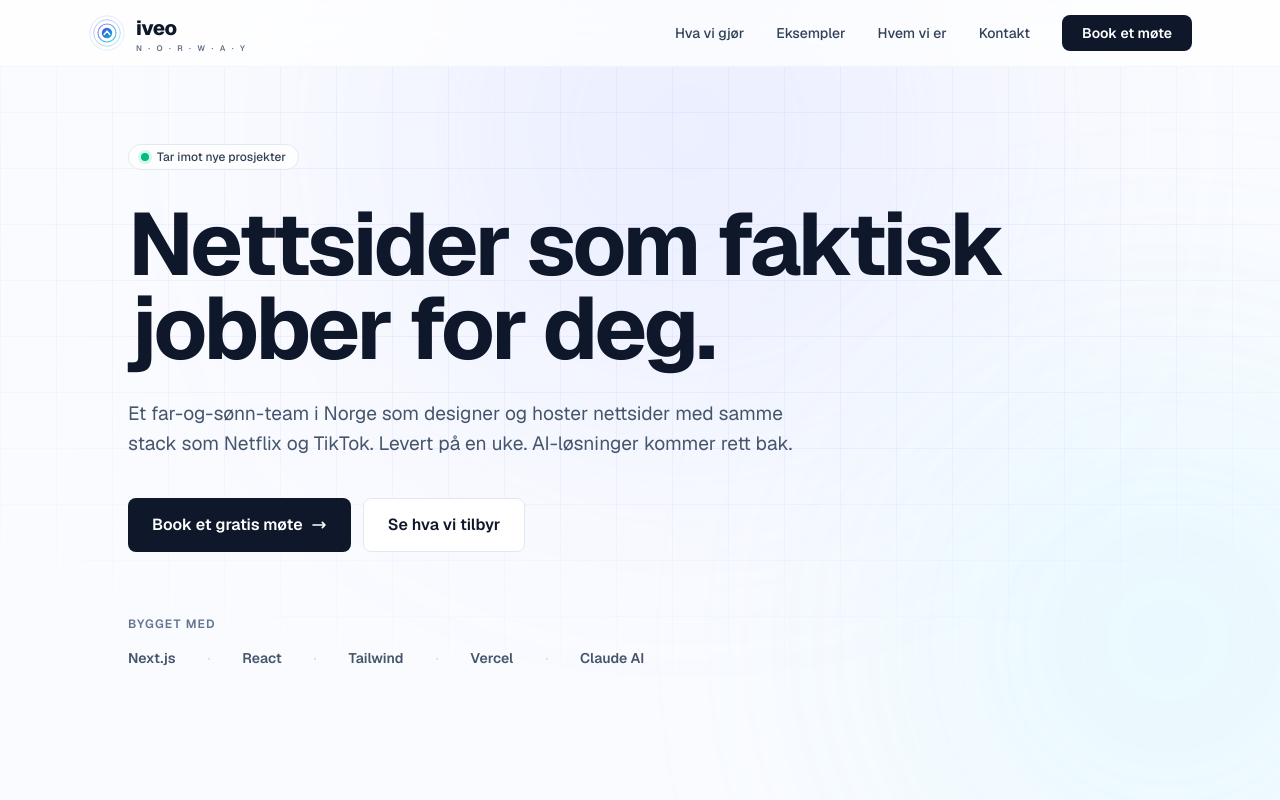
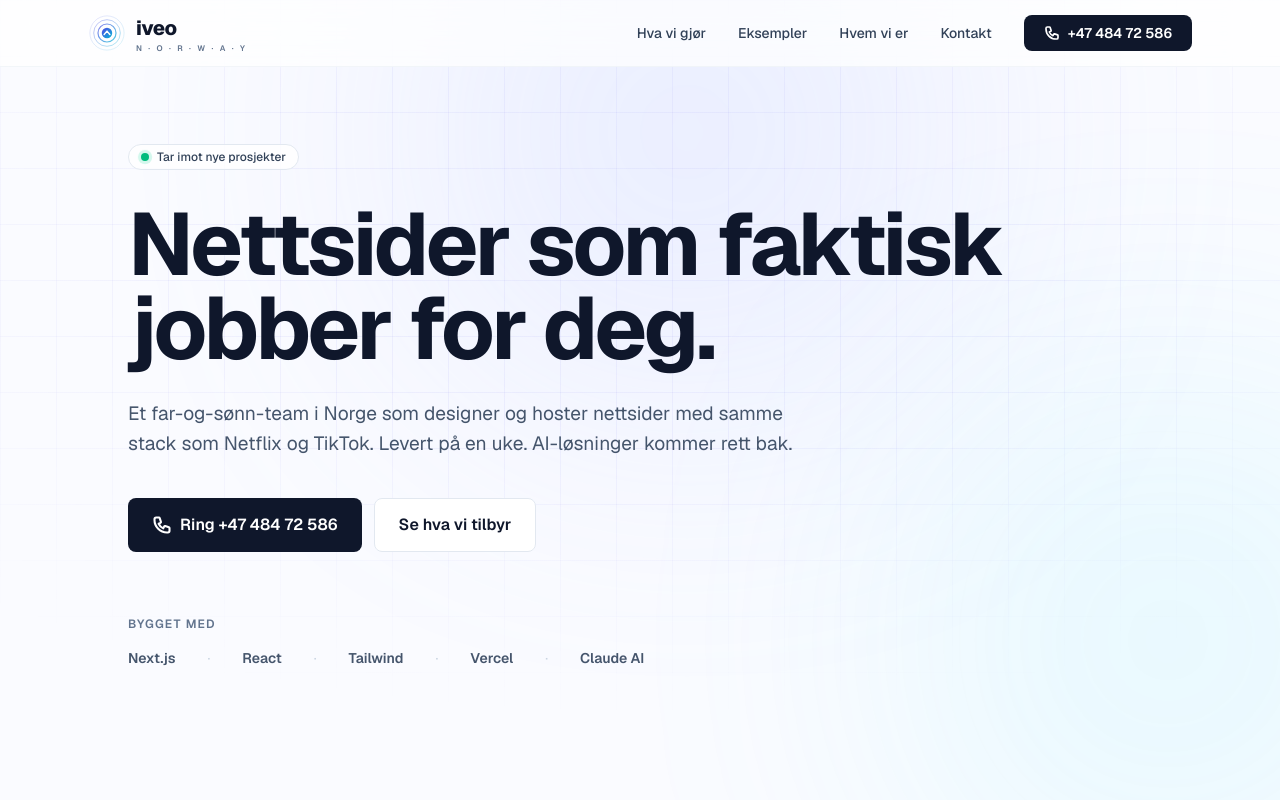
Before and after one commit to sondrebakkejord-cell/Iveo, a Next.js app: page / in a window 1280 px wide. Shown: the top 800 px of the page. Built offline with nearby package versions, Linux system fonts and the light colour scheme.

Commit message:
Replace 'Book et møte' with phone CTA, add +47 prefix

```diff
--- a/app/Chatbot.tsx
+++ b/app/Chatbot.tsx
@@ -91,7 +91,7 @@ export default function Chatbot() {
     } catch {
       setMessages((m) => [
         ...m,
-        { role: "bot", text: "Beklager, noe gikk galt 😕 Ring oss på 484 72 586 eller send e-post til sondrebakkejord@gmail.com." },
+        { role: "bot", text: "Beklager, noe gikk galt 😕 Ring oss på +47 484 72 586 eller send e-post til sondrebakkejord@gmail.com." },
       ]);
     } finally {
       setLoading(false);
--- a/app/api/chat/route.ts
+++ b/app/api/chat/route.ts
@@ -15,7 +15,7 @@ const SYSTEM_PROMPT = `Du er "Iver" — den vennlige, smarte AI-assistenten på
   1. **Nettsider** — moderne, futuristiske, skreddersydde
   2. **Hosting** — inkludert i nettside-pakkene
   3. **AI-løsninger** — kommer snart (chatbots, automatisering, AI-resepsjonister)
-- Telefon: 484 72 586
+- Telefon: +47 484 72 586
 - E-post: sondrebakkejord@gmail.com
 
 ## TJENESTER (DETALJERT)
@@ -212,7 +212,7 @@ export async function POST(req: Request) {
   } catch (error) {
     console.error("Chat error:", error);
     return NextResponse.json(
-      { reply: "Beklager, noe gikk galt på min side. Ring oss på 484 72 586 eller send e-post til sondrebakkejord@gmail.com 😊" },
+      { reply: "Beklager, noe gikk galt på min side. Ring oss på +47 484 72 586 eller send e-post til sondrebakkejord@gmail.com 😊" },
       { status: 500 }
     );
   }
--- a/app/page.tsx
+++ b/app/page.tsx
@@ -27,10 +27,11 @@ export default function Home() {
             <a href="#hvem-vi-er" className="text-sm font-medium text-slate-700 hover:text-slate-900 transition-colors">Hvem vi er</a>
             <a href="#kontakt" className="text-sm font-medium text-slate-700 hover:text-slate-900 transition-colors">Kontakt</a>
             <a
-              href="#book"
-              className="px-5 py-2 rounded-lg bg-slate-900 text-white text-sm font-semibold hover:bg-slate-800 transition-colors"
+              href="tel:+4748472586"
+              className="inline-flex items-center gap-2 px-5 py-2 rounded-lg bg-slate-900 text-white text-sm font-semibold hover:bg-slate-800 transition-colors"
             >
-              Book et møte
+              <svg className="w-4 h-4" fill="none" viewBox="0 0 24 24" stroke="currentColor" strokeWidth={2.5}><path strokeLinecap="round" strokeLinejoin="round" d="M3 5a2 2 0 012-2h3.28a1 1 0 01.948.684l1.498 4.493a1 1 0 01-.502 1.21l-2.257 1.13a11.042 11.042 0 005.516 5.516l1.13-2.257a1 1 0 011.21-.502l4.493 1.498a1 1 0 01.684.949V19a2 2 0 01-2 2h-1C9.716 21 3 14.284 3 6V5z" /></svg>
+              +47 484 72 586
             </a>
           </div>
           <button
@@ -52,8 +53,8 @@ export default function Home() {
             <a href="#eksempler" onClick={() => setMenuOpen(false)} className="text-sm font-medium text-slate-700">Eksempler</a>
             <a href="#hvem-vi-er" onClick={() => setMenuOpen(false)} className="text-sm font-medium text-slate-700">Hvem vi er</a>
             <a href="#kontakt" onClick={() => setMenuOpen(false)} className="text-sm font-medium text-slate-700">Kontakt</a>
-            <a href="#book" onClick={() => setMenuOpen(false)} className="px-5 py-2.5 rounded-lg bg-slate-900 text-white text-sm font-semibold text-center">
-              Book et møte
+            <a href="tel:+4748472586" onClick={() => setMenuOpen(false)} className="px-5 py-2.5 rounded-lg bg-slate-900 text-white text-sm font-semibold text-center">
+              +47 484 72 586
             </a>
           </div>
         )}
@@ -98,13 +99,11 @@ export default function Home() {
 
           <div className="flex flex-col sm:flex-row gap-3 animate-fade-up" style={{ animationDelay: "0.24s" }}>
             <a
-              href="#book"
-              className="inline-flex items-center justify-center gap-2 px-6 py-3.5 rounded-lg bg-slate-900 text-white font-semibold hover:bg-slate-800 transition-colors group"
+              href="tel:+4748472586"
+              className="inline-flex items-center justify-center gap-2 px-6 py-3.5 rounded-lg bg-slate-900 text-white font-semibold hover:bg-slate-800 transition-colors"
             >
-              Book et gratis møte
-              <svg className="w-4 h-4 group-hover:translate-x-0.5 transition-transform" fill="none" viewBox="0 0 24 24" stroke="currentColor" strokeWidth={2.5}>
-                <path strokeLinecap="round" strokeLinejoin="round" d="M17 8l4 4m0 0l-4 4m4-4H3" />
-              </svg>
+              <svg className="w-5 h-5" fill="none" viewBox="0 0 24 24" stroke="currentColor" strokeWidth={2.5}><path strokeLinecap="round" strokeLinejoin="round" d="M3 5a2 2 0 012-2h3.28a1 1 0 01.948.684l1.498 4.493a1 1 0 01-.502 1.21l-2.257 1.13a11.042 11.042 0 005.516 5.516l1.13-2.257a1 1 0 011.21-.502l4.493 1.498a1 1 0 01.684.949V19a2 2 0 01-2 2h-1C9.716 21 3 14.284 3 6V5z" /></svg>
+              Ring +47 484 72 586
             </a>
             <a
               href="#hva-vi-gjor"
@@ -360,30 +359,28 @@ export default function Home() {
             <div className="relative grid grid-cols-1 md:grid-cols-2 gap-8 items-center">
               <div>
                 <h2 className="text-4xl md:text-5xl font-bold text-white mb-4" style={{ letterSpacing: "-0.025em", lineHeight: 1.05 }}>
-                  Gratis møte.
+                  Ring oss.
                   <br />
                   Uten salgsprat.
                 </h2>
                 <p className="text-slate-300 text-lg leading-relaxed">
-                  30 minutter. Vi hører hva du trenger, du hører om vi er riktige.
+                  Vi hører hva du trenger, du hører om vi er riktige.
                   Ingen forventning, ingen forpliktelse.
                 </p>
               </div>
               <div className="flex flex-col gap-3">
                 <a
-                  href="#kontakt"
-                  className="inline-flex items-center justify-center gap-2 px-6 py-3.5 rounded-lg bg-white text-slate-900 font-semibold hover:bg-slate-100 transition-colors group"
+                  href="tel:+4748472586"
+                  className="inline-flex items-center justify-center gap-2 px-6 py-3.5 rounded-lg bg-white text-slate-900 font-semibold hover:bg-slate-100 transition-colors"
                 >
-                  Book et møte
-                  <svg className="w-4 h-4 group-hover:translate-x-0.5 transition-transform" fill="none" viewBox="0 0 24 24" stroke="currentColor" strokeWidth={2.5}>
-                    <path strokeLinecap="round" strokeLinejoin="round" d="M17 8l4 4m0 0l-4 4m4-4H3" />
-                  </svg>
+                  <svg className="w-5 h-5" fill="none" viewBox="0 0 24 24" stroke="currentColor" strokeWidth={2.5}><path strokeLinecap="round" strokeLinejoin="round" d="M3 5a2 2 0 012-2h3.28a1 1 0 01.948.684l1.498 4.493a1 1 0 01-.502 1.21l-2.257 1.13a11.042 11.042 0 005.516 5.516l1.13-2.257a1 1 0 011.21-.502l4.493 1.498a1 1 0 01.684.949V19a2 2 0 01-2 2h-1C9.716 21 3 14.284 3 6V5z" /></svg>
+                  Ring +47 484 72 586
                 </a>
                 <a
-                  href="tel:+4748472586"
+                  href="mailto:sondrebakkejord@gmail.com"
                   className="inline-flex items-center justify-center px-6 py-3.5 rounded-lg bg-white/10 border border-white/20 text-white font-semibold hover:bg-white/15 transition-colors"
                 >
-                  Eller ring 484 72 586
+                  Eller send e-post
                 </a>
               </div>
             </div>
@@ -417,7 +414,7 @@ export default function Home() {
                 </div>
                 <span className="text-sm text-slate-500 font-medium">Ring oss</span>
               </div>
-              <p className="text-2xl font-bold text-slate-900">484 72 586</p>
+              <p className="text-2xl font-bold text-slate-900">+47 484 72 586</p>
               <p className="text-sm text-slate-500 mt-1">man–fre · 09–17</p>
             </a>
 
```
